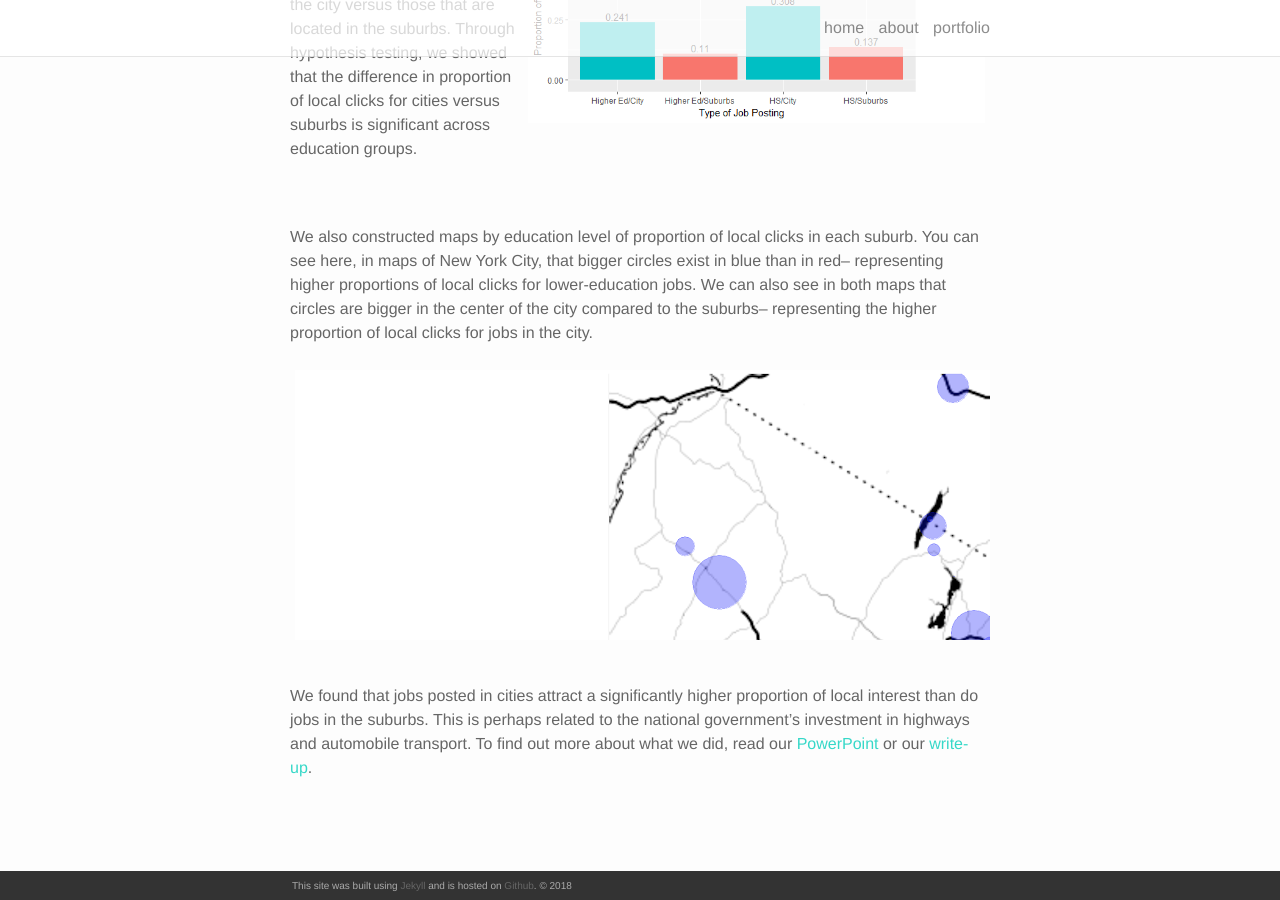
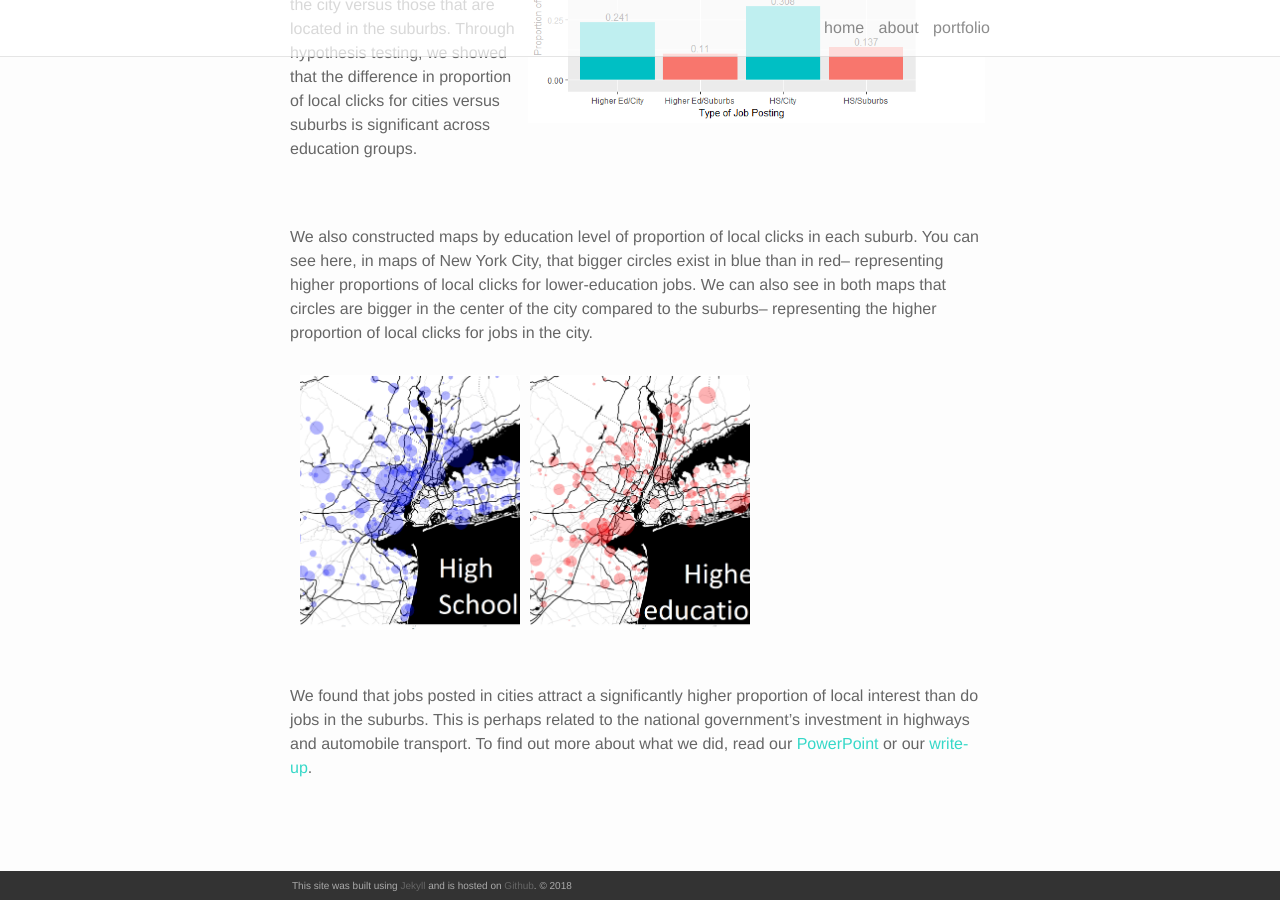
Before and after one commit to kaimath/kaimath.github.io, a Jekyll site: the page built from datafest.md, in a window 1280 px wide and 900 px high, scrolled down 1011 px. Built offline with Jekyll 4.4.1, drawn with Linux system fonts in a browser that asks for light colours; nearby versions of some CDN libraries; our own code applies the rules of GitHub Pages for plain Markdown files.

Commit message:
try try again

```diff
--- a/datafest.md
+++ b/datafest.md
@@ -32,8 +32,8 @@ In the image to your right, you can see that there is a lower proportion of loca
 We also constructed maps by education level of proportion of local clicks in each suburb. You can see here, in maps of New York City, that bigger circles exist in blue than in red-- representing higher proportions of local clicks for lower-education jobs. We can also see in both maps that circles are bigger in the center of the city compared to the suburbs-- representing the higher proportion of local clicks for jobs in the city.
 
 <div class="img_row">
-	<img class="col-sm" src="/img/nychs.png">
-	<img class="col-sm" src="/img/nychighered.png">
+	<img class="col one" src="/img/nychs.png">
+	<img class="col one" src="/img/nychighered.png">
 </div>
 
 
```
